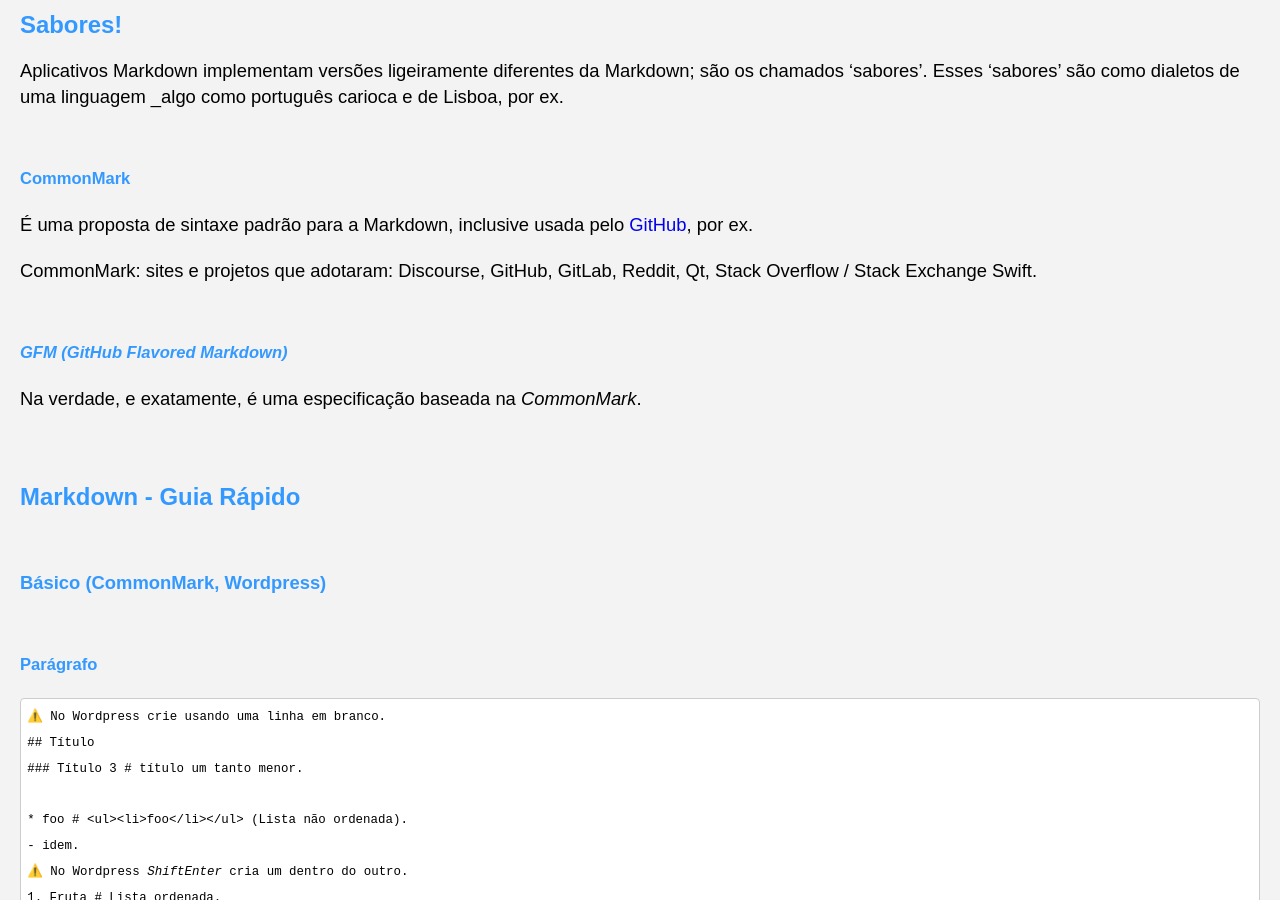
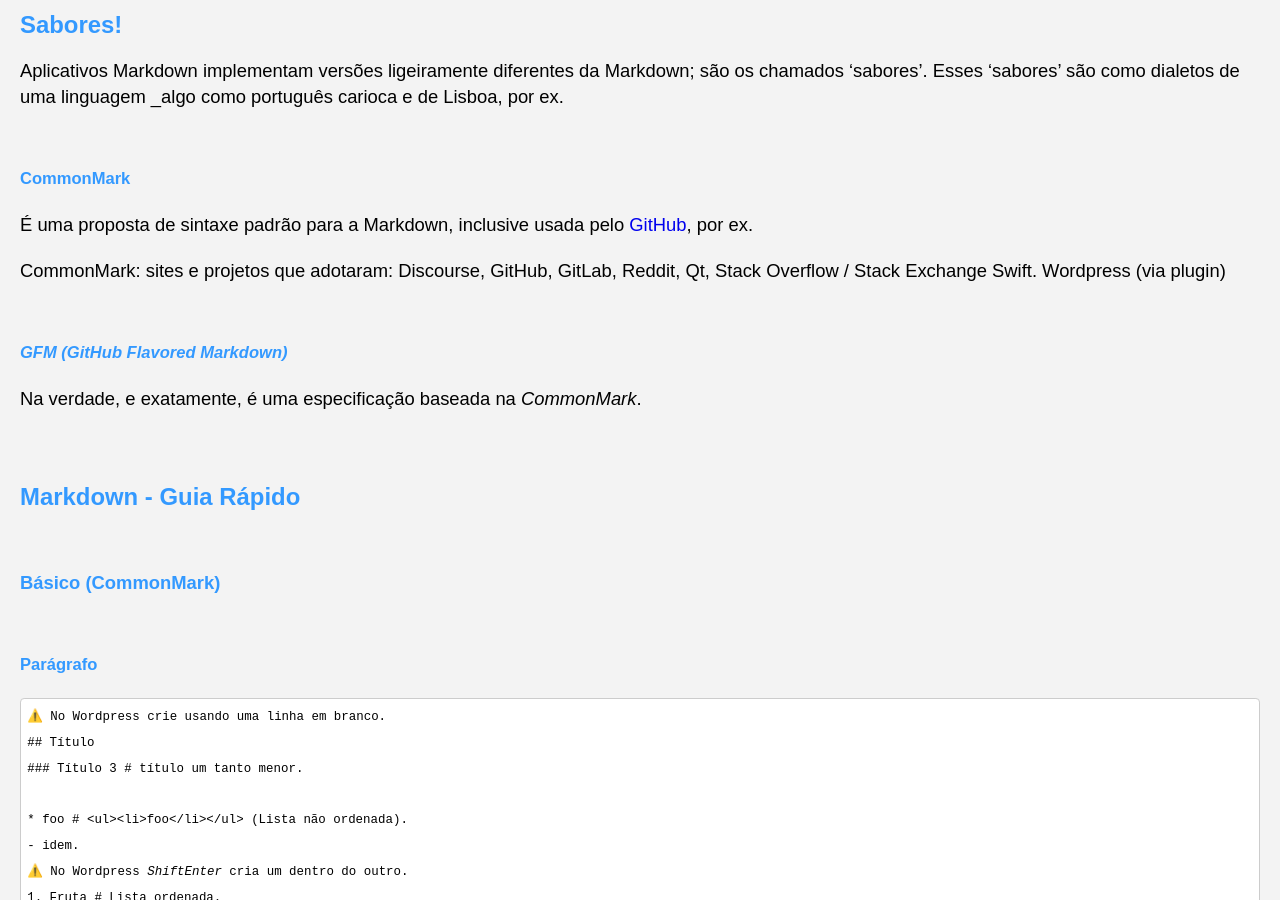
Before and after one commit to Joesynth/joesynth.github.io, a Jekyll site: the page built from _posts/2021-11-27-tutorial-markdown.md, in a window 1280 px wide and 900 px high, scrolled down 3713 px. Built offline with Jekyll 4.4.1, drawn with Linux system fonts in a browser that asks for light colours.

Commit message:
fsdfds
fds

```diff
--- a/_posts/2021-11-27-tutorial-markdown.md
+++ b/_posts/2021-11-27-tutorial-markdown.md
@@ -2,18 +2,19 @@
 
 Olá!
 Vamos a um breve tutorial rápido sobre <em>markdown</em>? Então...
-<ul>
- 	<li>O que é Markdown? Quem usa?</li>
- 	<li>Arquivo Markdown.</li>
- 	<li><em>Softwares</em> e plug-ins.</li>
- 	<li>Sabores!</li>
- 	<li>Markdown - Guia Rápido.</li>
- 	<li>Analisador (parser).</li>
- 	<li>Um pouco de história.</li>
- 	<li>Mais links sobre o tema.</li>
-</ul>
+
+- O que é Markdown? Quem usa?
+- Arquivo Markdown.
+- <em>Softwares</em> e plug-ins.
+- Sabores!
+- Markdown - Guia Rápido.
+- Analisador (parser).
+- Um pouco de história.
+- Mais links sobre o tema.
+
 
 ## O que é Markdown? Quem Usa?
+
 <img class="alignleft" src="https://upload.wikimedia.org/wikipedia/commons/thumb/4/48/Markdown-mark.svg/175px-Markdown-mark.svg.png" width="79" height="49" />
 
 Markdown é uma <a href="https://joesynth.wordpress.com/2021/12/27/linguagens-resumo/">linguagem de marcação</a>. Comparada a <a href="https://joesynth.wordpress.com/2021/11/27/html-css-e-js/">HTML</a> _que tem muitos 'símbolos' (as chamadas <em>tags</em>, elementos)_ a linguagem <em>markdown</em> é bem simples, sendo bem mais objetiva e fácil de aprender. É tudo praticamente intuitivo.
@@ -38,10 +39,10 @@
 Como esse arquivo é apenas texto simples, você pode abrir com qualquer editor de texto _incluso o WordPad no Windows.
 <h6>Criando um arquivo Markdown</h6>
 Fácil!
-<ul>
- 	<li>Abra um editor (por ex. Bloco de Notas do Windows ou Gedit do Ubuntu).</li>
- 	<li>Crie um novo arquivo e nomeie ele com algo como <em>teste.md</em> _não esqueça de usar a extensão .<em>md</em>!</li>
-</ul>
+
+- Abra um editor (por ex. Bloco de Notas do Windows ou Gedit do Ubuntu).
+- Crie um novo arquivo e nomeie ele com algo como <em>teste.md</em> _não esqueça de usar a extensão .<em>md</em>!
+
 <h6>Arquivo .md do GitHub</h6>
 Desenvolvedores e programadores costumam usar a extensão de arquivo .md para os arquivos README no formato de arquivo <em>Markdown Documentation</em> (ou seja, <em>readme.md</em>).
 ## Softwares e plug-ins
@@ -125,13 +126,16 @@
 Qt,
 Stack Overflow / Stack Exchange
 Swift.
-<h6><em>GFM (GitHub Flavored Markdown)</em></h6>
+Wordpress (via plugin)
+
+###### <em>GFM (GitHub Flavored Markdown)</em>
+
 Na verdade, e exatamente, é uma especificação baseada na <em>CommonMark</em>.
 
 
 ## Markdown - Guia Rápido
 
-#### Básico (CommonMark, Wordpress)
+#### Básico (CommonMark)
 
 ###### Parágrafo
 
@@ -237,12 +241,12 @@
 <img class="alignleft" src="https://mdg.imgix.net/assets/images/markdown-flowchart.png?auto=format&amp;fit=clip&amp;q=40&amp;w=1080" width="307" height="64" />
 
 Ele é usado para 'pegar' o texto formatado em Markdown e enviá-lo para o formato HTML, então seu documento pode ser visualizado em um navegador da Web _ou combinado com uma folha de estilo e impresso. Em suma temos:
-<ul>
- 	<li>Crie um arquivo Markdown (via o editor de texto ou um aplicativo Markdown dedicado). O arquivo deve ter uma extensão .md ou .markdown.</li>
- 	<li>Abra o arquivo Markdown em um aplicativo Markdown.</li>
- 	<li>Use o aplicativo Markdown para converter o arquivo Markdown num documento HTML (ou mesmo convertê-lo noutro formato de arquivo, como PDF.)</li>
- 	<li>Visualize o arquivo HTML em um navegador da Web.</li>
-</ul>
+
+- Crie um arquivo Markdown (via o editor de texto ou um aplicativo Markdown dedicado). O arquivo deve ter uma extensão .md ou .markdown.
+- Abra o arquivo Markdown em um aplicativo Markdown.
+- Use o aplicativo Markdown para converter o arquivo Markdown num documento HTML (ou mesmo convertê-lo noutro formato de arquivo, como PDF.)
+- Visualize o arquivo HTML em um navegador da Web.
+
 Ou seja, você escreve usando essa linguagem e salva um arquivo formatado em Markdown (salvando na extensão .<em>md</em>), e, também precisamos de um aplicativo Markdown capaz de processar o arquivo Markdown.
 
 Embora chamamos de "analisador" isso é um termo um tanto impróprio _pois além de "analisar" o Markdown ele também renderiza/compila o Markdown em outra coisa, normalmente HTML.
```
